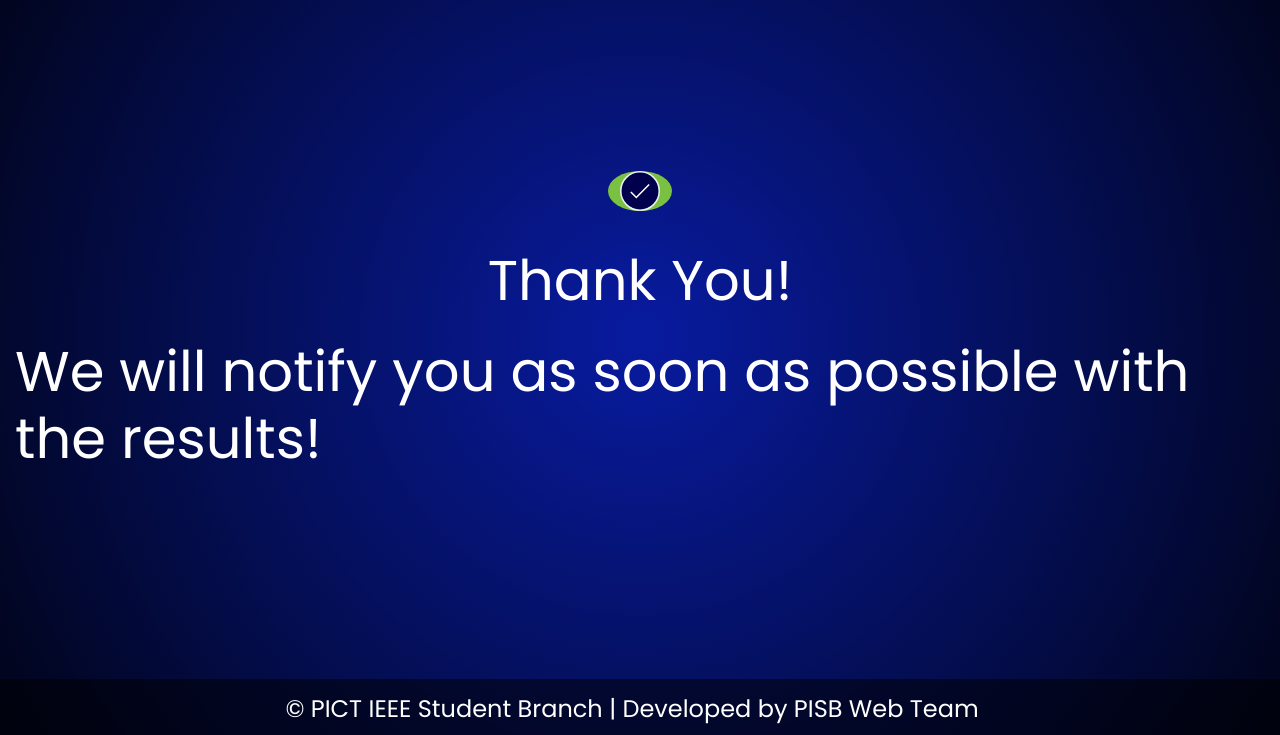
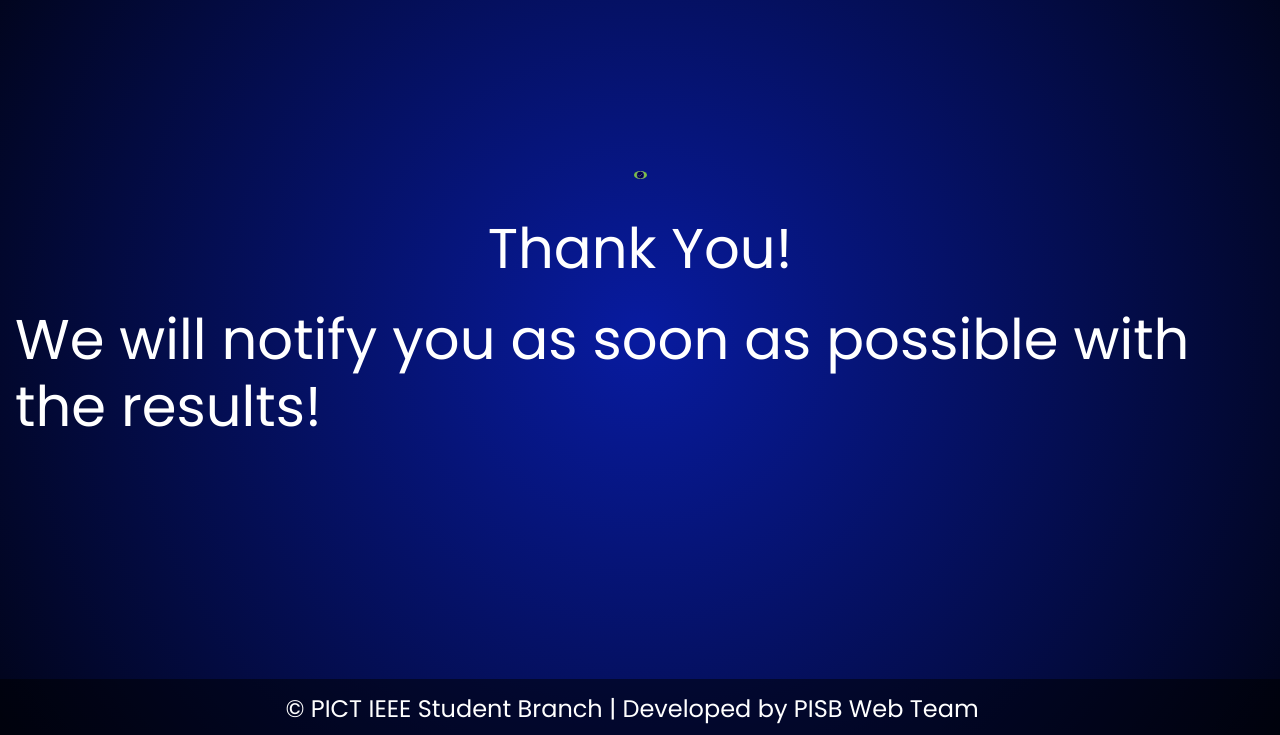
Before and after one commit to Sarthak0402/Credenz_quiz_new, a plain HTML site: page thanku_new.html in a window 1280 px wide. Shown: the part 65-800 px from the top of the page. Drawn offline with nearby package versions, Linux system fonts and the light colour scheme.

Commit message:
Update thanku_new.css

```diff
--- a/thanku_new.css
+++ b/thanku_new.css
@@ -169,8 +169,8 @@ footer{
         width: 9.9vw;
     }
     .checkmark{
-        height: 5vh;
-        width: 5vw;
+        height: 1vh;
+        width: 1vw;
     }
 }
 @media screen and (min-width: 1300px) and (max-width: 1399px){
```
